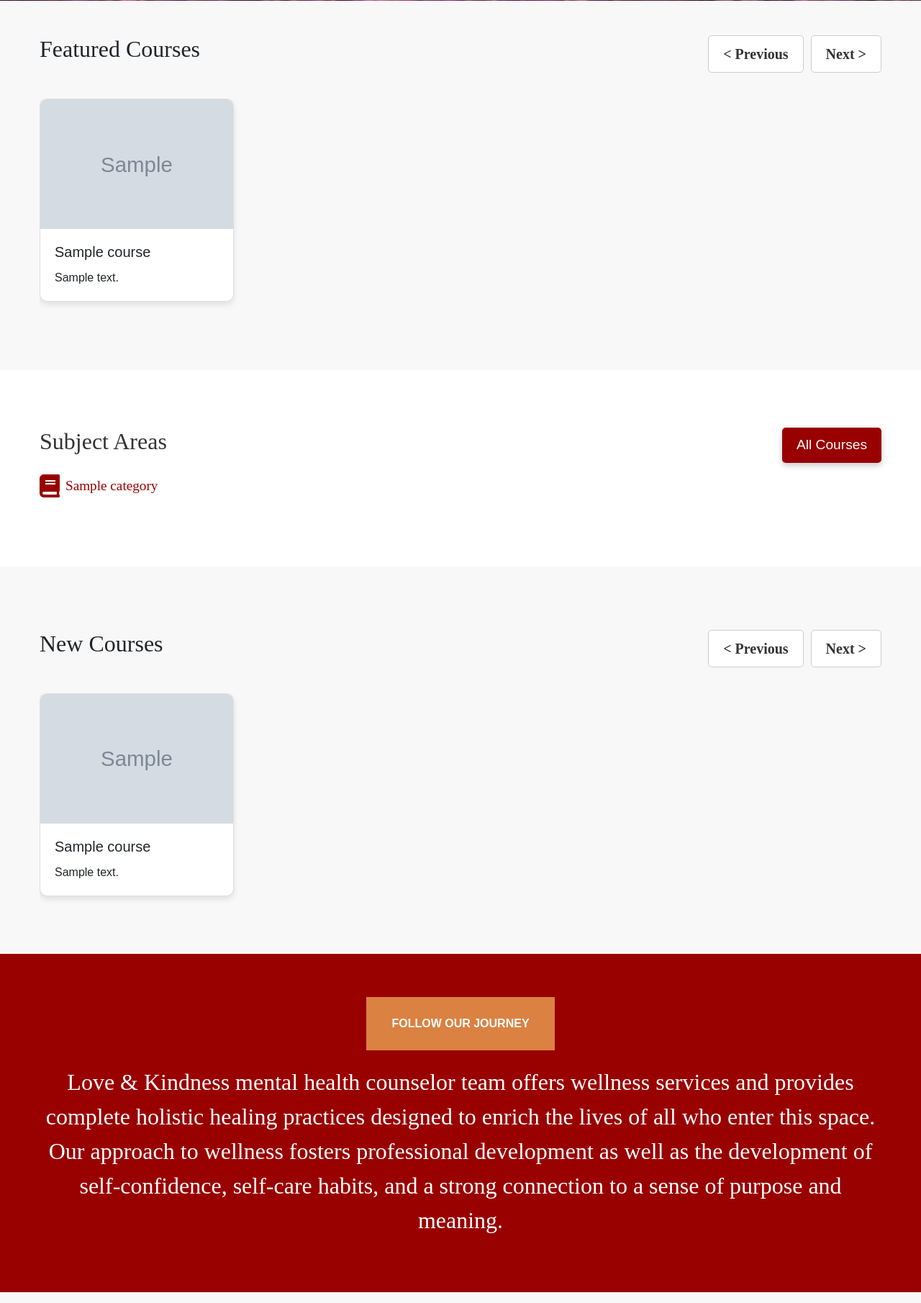
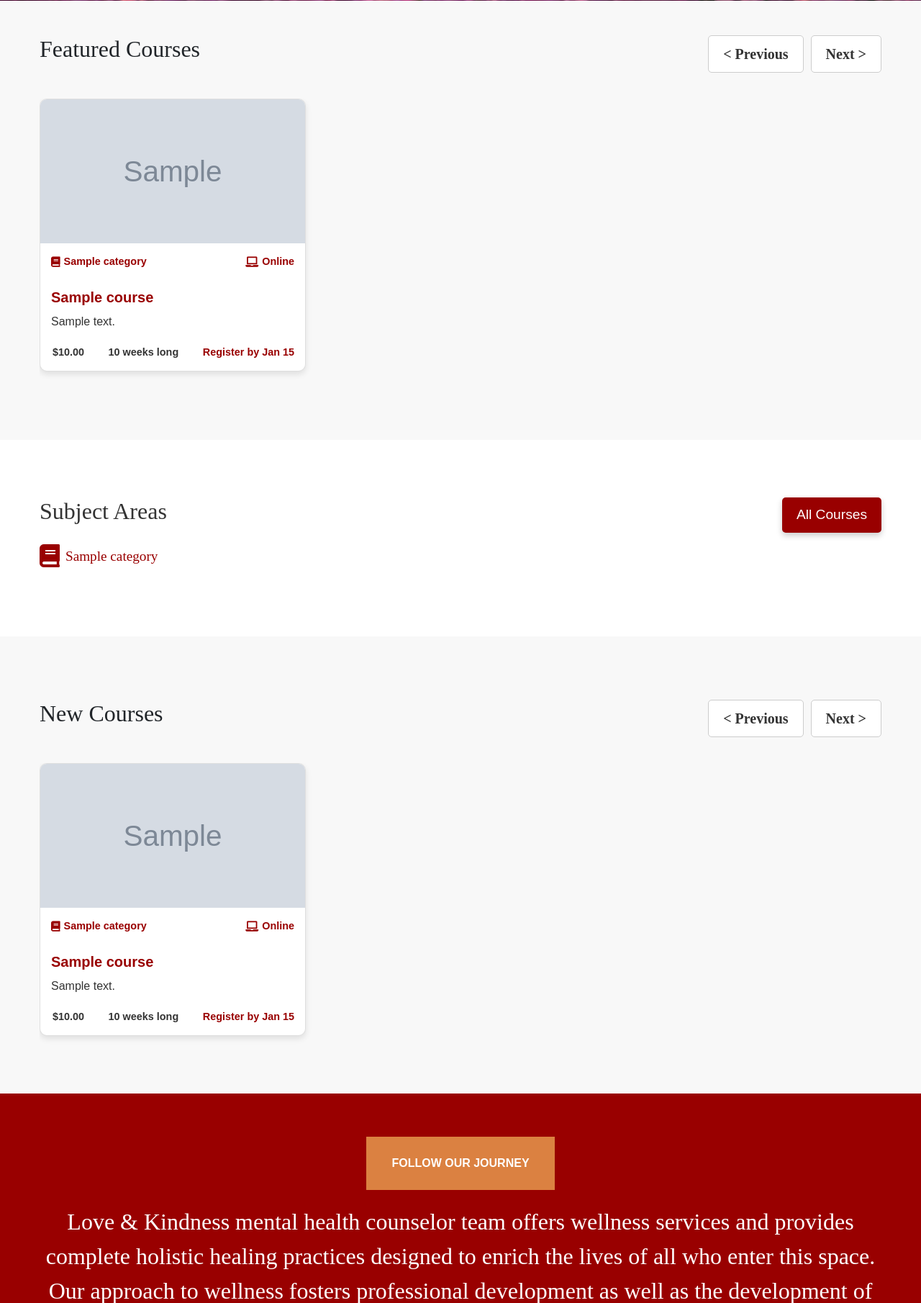
Before and after one commit to OmarHaji0001/Course_Management_System, a Django app: page / in a window 1280 px wide. Shown: the part 789-2599 px from the top of the page at 72% size. Run offline with Django 5.2, Linux system fonts and the light colour scheme; tables that the repository leaves empty hold one stand-in row (values such as "Sample post"); grey boxes marked "Sample" are stand-in pictures; some libraries are stand-ins or nearby versions.

Commit message:
re-arangeing card components

```diff
--- a/main/static/css/home.css
+++ b/main/static/css/home.css
@@ -190,49 +192,105 @@ h2{
     border-radius: 10px;
     overflow: hidden;
     margin-bottom: 20px;
+    background-color: white;
 }
 
-.card img {
-    height: 180px;
+.card-img-top {
+    height: 200px;
     object-fit: cover;
 }
 
-.carousel-control-prev-icon,
-.carousel-control-next-icon {
-    background-color: rgba(0, 0, 0, 0.5);
-    border-radius: 50%;
+.card-body {
+    padding: 15px;
+}
+
+.card-category-modality {
+    display: flex;
+    justify-content: space-between;
+    margin-bottom: 10px;
+}
+
+.card-category,
+.card-modality {
+    font-size: 0.9em;
+    color: #900;
+    font-weight: bold;
+    display: flex;
+    align-items: center;
+}
+
+.card-category i,
+.card-modality i {
+    margin-right: 5px;
+}
+
+.card-title {
+    font-size: 1.25em;
+    font-weight: bold;
+    margin: 10px 0;
+    color: #900;
+}
+
+.card-text {
+    font-size: 1em;
+    color: #333;
+    margin-bottom: 20px;
+}
+
+.card-price-duration {
+    display: flex;
+    justify-content: space-between;
+    align-items: center;
+    font-size: 0.9em;
+    color: #333;
+    font-weight: bold;
+}
+
+.card-price,
+.card-duration,
+.card-start-date {
+    margin: 0;
+}
+
+.card-price::before {
+    content: '';
+    margin-right: 2px;
+}
+
+.card-start-date {
+    color: #900;
 }
 
 .subject-areas {
-    padding-top: 80px; /* Space above the section */
-    padding-bottom: 80px; /* Space below the section */
+    padding-top: 80px;
+    padding-bottom: 80px;
     background-color: white;
     margin-top: 75px;
     margin-bottom: 40px;
 }
 
 .container {
-    max-width: 1200px; /* Optional: Control the maximum width of the container */
-    margin: 0 auto; /* Center the container */
+    max-width: 1200px;
+    margin: 0 auto;
 }
 
 .subject-areas h2 {
     font-family: Merriweather, serif;
     font-style: normal;
     font-weight: 300;
-    color: #333; /* Adjust the color as needed */
+    color: #333;
     text-rendering: optimizeLegibility;
 }
 
 .subject-area {
     display: flex;
     align-items: center;
-    color: #900; /* Adjust to your desired color */
+    color: #900;
 }
 
 .subject-area i {
-    color: #900; /* Adjust the icon color */
-    margin-right: 10px; /* Space between the icon and the text */
+    color: #900;
+    margin-right: 10px;
 }
 
 .subject-area h5 {
--- a/main/templates/main/home.html
+++ b/main/templates/main/home.html
@@ -50,6 +50,7 @@
             </div>
         </div>
     </section>
+
     <!-- New Featured Courses Section -->
     <section class="featured-courses mt-5">
         <div class="container">
@@ -72,20 +73,29 @@
             <div id="featuredCourseCarousel" class="carousel slide" data-ride="carousel" data-interval="false">
                 <div class="carousel-inner">
                     {% for course in featured_courses %}
-                        {% if forloop.counter0|divisibleby:4 %}
+                        {% if forloop.counter0|divisibleby:3 %}
                         <div class="carousel-item {% if forloop.first %}active{% endif %}">
                             <div class="row">
                         {% endif %}
-                                <div class="col-md-3">
+                                <div class="col-md-4">
                                     <div class="card">
                                         <img class="card-img-top" src="{{ course.cover_image.url }}" alt="{{ course.name }}">
-                                        <div class="card-body">
+                                         <div class="card-body">
+                                            <div class="card-category-modality">
+                                                <p class="card-category"><i class="fas fa-book"></i> {{ course.category.name }}</p>
+                                                <p class="card-modality"><i class="fas fa-laptop"></i> {{ course.modality|capfirst }}</p>
+                                            </div>
                                             <h5 class="card-title">{{ course.name }}</h5>
-                                            <p class="card-text">{{ course.description }}</p>
+                                            <p class="card-text">{{ course.description|truncatewords:20 }}</p>
+                                            <div class="card-price-duration">
+                                                <p class="card-price">${{ course.price }}</p>
+                                                <p class="card-duration">{{ course.duration_weeks }} weeks long</p>
+                                                <p class="card-start-date">Register by {{ course.start_date|date:"M d" }}</p>
+                                            </div>
                                         </div>
                                     </div>
                                 </div>
-                        {% if forloop.counter0|add:1|divisibleby:4 or forloop.last %}
+                        {% if forloop.counter0|add:1|divisibleby:3 or forloop.last %}
                             </div>
                         </div>
                         {% endif %}
@@ -96,7 +106,7 @@
     </section>
      <!-- Subject Areas Section -->
     <section class="subject-areas">
-        <div class="container"> <!-- Added a container to wrap the content -->
+        <div class="container">
             <div class="row mb-3">
                 <div class="col-md-8">
                     <h2>Subject Areas</h2>
@@ -142,20 +152,30 @@
             <div id="courseCarousel" class="carousel slide" data-ride="carousel">
                 <div class="carousel-inner">
                     {% for course in new_courses %}
-                        {% if forloop.counter0|divisibleby:4 %}
+                        {% if forloop.counter0|divisibleby:3 %}
                         <div class="carousel-item {% if forloop.first %}active{% endif %}">
                             <div class="row">
                         {% endif %}
-                                <div class="col-md-3">
+                                <div class="col-md-4">
                                     <div class="card">
                                         <img class="card-img-top" src="{{ course.cover_image.url }}" alt="{{ course.name }}">
                                         <div class="card-body">
+                                            <div class="card-category-modality">
+                                                <p class="card-category"><i class="fas fa-book"></i> {{ course.category.name }}</p>
+                                                <p class="card-modality"><i class="fas fa-laptop"></i> {{ course.modality|capfirst }}</p>
+                                            </div>
                                             <h5 class="card-title">{{ course.name }}</h5>
-                                            <p class="card-text">{{ course.description }}</p>
+                                            <p class="card-text">{{ course.description|truncatewords:20 }}</p>
+                                            <div class="card-price-duration">
+                                                <p class="card-price">${{ course.price }}</p>
+                                                <p class="card-duration">{{ course.duration_weeks }} weeks long</p>
+                                                <p class="card-start-date">Register by {{ course.start_date|date:"M d" }}</p>
+                                            </div>
                                         </div>
                                     </div>
+
                                 </div>
-                        {% if forloop.counter0|add:1|divisibleby:4 or forloop.last %}
+                        {% if forloop.counter0|add:1|divisibleby:3 or forloop.last %}
                             </div>
                         </div>
                         {% endif %}
@@ -174,6 +194,7 @@
             <p class="journey-text">Love & Kindness mental health counselor team offers wellness services and provides complete holistic healing practices designed to enrich the lives of all who enter this space. Our approach to wellness fosters professional development as well as the development of self-confidence, self-care habits, and a strong connection to a sense of purpose and meaning.</p>
         </div>
     </section>
+
     <!-- Starting Soon Section -->
     <section class="featured-courses mt-5">
         <div class="container">
@@ -196,20 +217,29 @@
             <div id="startingSoonCarousel" class="carousel slide" data-ride="carousel" data-interval="false">
                 <div class="carousel-inner">
                     {% for course in starting_soon_courses %}
-                        {% if forloop.counter0|divisibleby:4 %}
+                        {% if forloop.counter0|divisibleby:3 %}
                         <div class="carousel-item {% if forloop.first %}active{% endif %}">
                             <div class="row">
                         {% endif %}
-                                <div class="col-md-3">
+                                <div class="col-md-4">
                                     <div class="card">
                                         <img class="card-img-top" src="{{ course.cover_image.url }}" alt="{{ course.name }}">
                                         <div class="card-body">
+                                            <div class="card-category-modality">
+                                                <p class="card-category"><i class="fas fa-book"></i> {{ course.category.name }}</p>
+                                                <p class="card-modality"><i class="fas fa-laptop"></i> {{ course.modality|capfirst }}</p>
+                                            </div>
                                             <h5 class="card-title">{{ course.name }}</h5>
-                                            <p class="card-text">{{ course.description }}</p>
+                                            <p class="card-text">{{ course.description|truncatewords:20 }}</p>
+                                            <div class="card-price-duration">
+                                                <p class="card-price">${{ course.price }}</p>
+                                                <p class="card-duration">{{ course.duration_weeks }} weeks long</p>
+                                                <p class="card-start-date">Register by {{ course.start_date|date:"M d" }}</p>
+                                            </div>
                                         </div>
                                     </div>
                                 </div>
-                        {% if forloop.counter0|add:1|divisibleby:4 or forloop.last %}
+                        {% if forloop.counter0|add:1|divisibleby:3 or forloop.last %}
                             </div>
                         </div>
                         {% endif %}
@@ -218,6 +248,7 @@
             </div>
         </div>
     </section>
+
     <div class="content">
         <!-- Add your page content here -->
     </div>
--- a/main/views.py
+++ b/main/views.py
@@ -261,13 +261,13 @@ class HomeView(TemplateView):
         context = super().get_context_data(**kwargs)
         # Filter courses that are open for registration and order them by creation date
         context['categories'] = Category.objects.all()
-        context['new_courses'] = Course.objects.filter(open_for_registration=True).order_by('-created_at')[:8]
-        context['featured_courses'] = Course.objects.annotate(enrollment_count=Count('enrollment')).order_by('-enrollment_count')[:8]
+        context['new_courses'] = Course.objects.filter(open_for_registration=True).order_by('-created_at')[:9]
+        context['featured_courses'] = Course.objects.annotate(enrollment_count=Count('enrollment')).order_by('-enrollment_count')[:9]
         now = timezone.now().date()
         one_week_later = now + timedelta(weeks=1)
         context['starting_soon_courses'] = Course.objects.filter(
             start_date__range=[now, one_week_later]
-        ).order_by('start_date')[:8]
+        ).order_by('start_date')[:9]
         return context
 
 
```
Also changed, not shown: other parts of main/static/css/home.css (+42 -40 lines).
